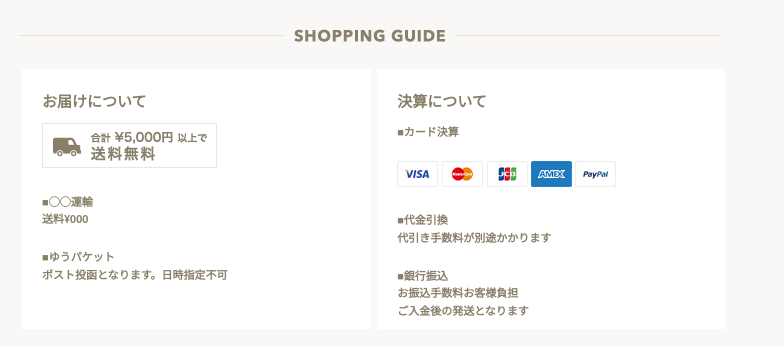
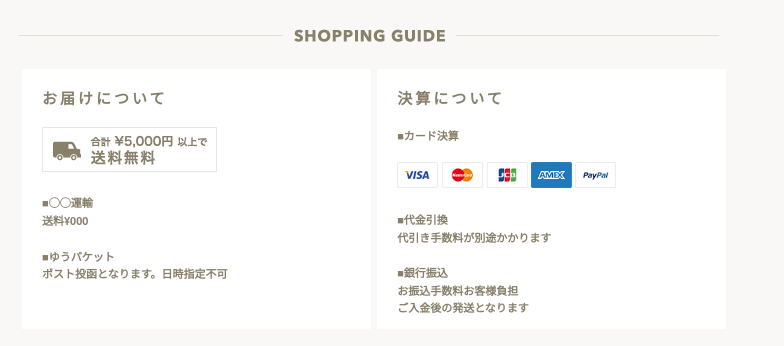
Before and after one commit to a111ty/shopping-site, a plain HTML site: page index.html in a window 1280 px wide. Shown: the part 1789-2135 px from the top of the page, 141-925 px from the left. Drawn offline with nearby package versions, Linux system fonts and the light colour scheme.

Commit message:
shopping-site

```diff
--- a/css/style.scss
+++ b/css/style.scss
@@ -459,15 +459,20 @@ p {font-size: 12px;
       background-color: white;
       width: 50%;
       padding: 20px;
-      height: 260px;
+      max-height: 260px;
       margin: 20px 3px;
   }
 
     .guide_img {
-    　　display: block;
-    　　font-size: 15px;
+        display: block;
         color: $blown;
         font-weight: bold;
+
+        h3{
+            font-size: 15px;
+            margin-bottom: 10px;
+
+        }
 
 
      img{
@@ -477,7 +482,7 @@ p {font-size: 12px;
      li{
       list-style: none;
       font-size: 11px;
-      padding-top: 10px;
+      padding-top: 8px;
 
 
        span{
--- a/index.html
+++ b/index.html
@@ -155,10 +155,10 @@
         </div>
         <div class="guide_box">
         <div class="guide_list">
-        <ul class="guide_img">お届けについて
+        <ul class="guide_img"><h3>お届けについて</h3>
           <li><img id="deliver" class="u-max-full-width" src="images/top/otodoke_banner.png" alt="deliver"  /></li>
           <li><span>■◯◯運輸</span><br>送料¥000</li>
-          <li><span>■ゆうパケット</span><br>ポスト投函となります。日時指定不可</li></ul></div><div class="guide_list"><ul class="guide_img">決算について<li><span>■カード決算</span></li><li><img id="pay_img" class="u-max-full-width" src="images/top/cards.png" alt="pay_img"  /></li>
+          <li><span>■ゆうパケット</span><br>ポスト投函となります。日時指定不可</li></ul></div><div class="guide_list"><ul class="guide_img"><h3>決算について</h3><li><span>■カード決算</span></li><li><img id="pay_img" class="u-max-full-width" src="images/top/cards.png" alt="pay_img"  /></li>
           <li><span>■代金引換</span><br>代引き手数料が別途かかります</li><li><span>■銀行振込</span><br>お振込手数料お客様負担<br>ご入金後の発送となります</li></ul></div></div>
       </div>
       <div id="sidebar" class="three columns">
```
Also changed, not shown: list.html (+2 -2 lines), products.html (+2 -2 lines), css/style.css, 1 other file.
